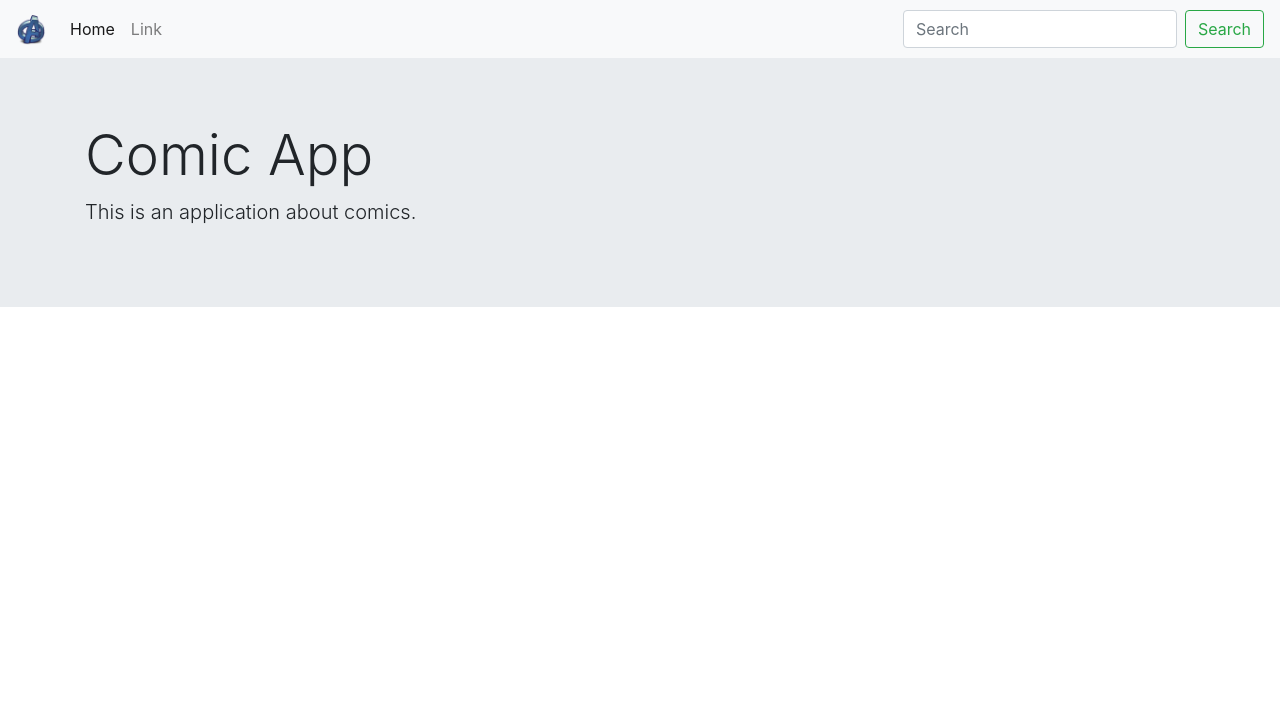
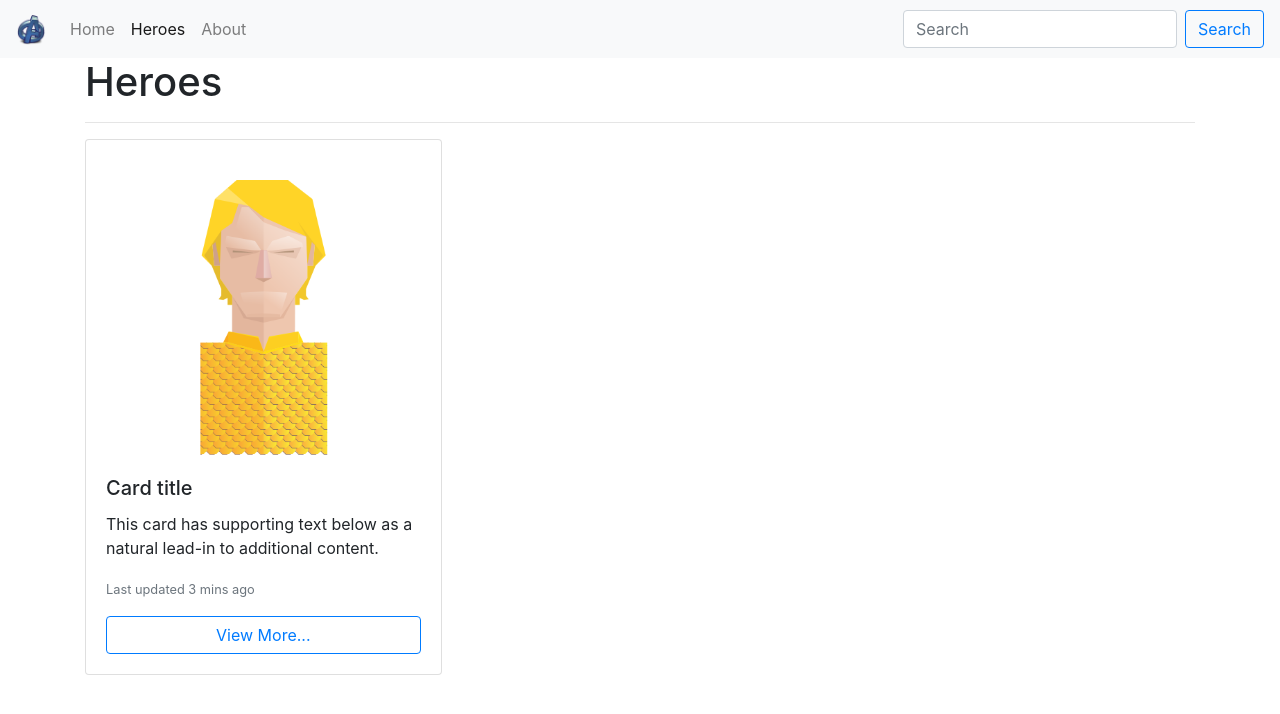
Before and after one commit to ArturoLozanoRdz/heroes, an Angular app: page /heroes in a window 1280 px wide. Before the commit this address led to /home. Shown: the top 714 px of the page. Built offline with nearby package versions, Linux system fonts and the light colour scheme.

Commit message:
added routes and pages for heroes and about

```diff
--- a/src/app/app.routes.ts
+++ b/src/app/app.routes.ts
@@ -1,9 +1,12 @@
 import { RouterModule, Routes } from '@angular/router';
 import { HomeComponent } from './components/home/home.component';
+import { AboutComponent } from './components/about/about.component';
+import { HeroesComponent } from './components/heroes/heroes.component';
 
 const APP_ROUTES: Routes = [
     { path: 'home', component: HomeComponent},
-    { path: 'home', component: HomeComponent},
+    { path: 'about', component: AboutComponent},
+    { path: 'heroes', component: HeroesComponent},
     { path: '**', pathMatch: 'full', redirectTo: 'home'}
 ];
 
--- a/src/app/components/about/about.component.html
+++ b/src/app/components/about/about.component.html
@@ -1 +1,6 @@
-<p>about works!</p>
+
+<div class="container main-container animated fast fadeIn">
+    <h1>About</h1>
+    <hr>
+    <p>This is the page about comic heroes.</p>
+</div>
--- a/src/app/components/heroes/heroes.component.html
+++ b/src/app/components/heroes/heroes.component.html
@@ -1 +1,22 @@
-<p>heroes works!</p>
+
+<div class="container main-container animated fast fadeIn">
+
+    <h1>Heroes</h1>
+
+    <hr>
+
+    <div class="card-columns">
+
+        <div class="card">
+            <img src="assets/img/aquaman.png" class="card-img-top" alt="...">
+            <div class="card-body">
+                <h5 class="card-title">Card title</h5>
+                <p class="card-text">This card has supporting text below as a natural lead-in to additional content.</p>
+                <p class="card-text"><small class="text-muted">Last updated 3 mins ago</small></p>
+                <button type="button" class="btn btn-outline-primary btn-block">View More...</button>
+            </div>
+        </div>
+
+    </div>
+
+</div>
--- a/src/app/components/home/home.component.html
+++ b/src/app/components/home/home.component.html
@@ -1,5 +1,5 @@
 
-<div class="jumbotron jumbotron-fluid">
+<div class="container main-container jumbotron jumbotron-fluid fadeIn fast animated">
     <div class="container">
         <h1 class="display-4">Comic App</h1>
         <p class="lead">This is an application about comics.</p>
--- a/src/app/components/shared/navbar/navbar.component.html
+++ b/src/app/components/shared/navbar/navbar.component.html
@@ -1,7 +1,7 @@
 
 <nav class="navbar navbar-expand-lg navbar-light bg-light">
 
-        <a class="navbar-brand" href="#">
+        <a class="navbar-brand" [routerLink]="['home']">
             <img src="assets/img/A-64.png" width="30" height="30" alt="">
         </a>
 
@@ -11,16 +11,19 @@
 
         <div class="collapse navbar-collapse" id="navbarSupportedContent">
           <ul class="navbar-nav mr-auto">
-            <li class="nav-item active">
-              <a class="nav-link" href="#">Home</a>
+            <li class="nav-item" routerLinkActive="active">
+                <a class="nav-link" [routerLink]="['home']">Home</a>
             </li>
-            <li class="nav-item">
-              <a class="nav-link" href="#">Link</a>
+            <li class="nav-item" routerLinkActive="active">
+                <a class="nav-link" [routerLink]="['heroes']">Heroes</a>
+            </li>
+            <li class="nav-item" routerLinkActive="active">
+                <a class="nav-link" [routerLink]="['about']">About</a>
             </li>
           </ul>
           <form class="form-inline my-2 my-lg-0">
             <input class="form-control mr-sm-2" type="search" placeholder="Search" aria-label="Search">
-            <button class="btn btn-outline-success my-2 my-sm-0" type="submit">Search</button>
+            <button class="btn btn-outline-primary my-2 my-sm-0" type="submit">Search</button>
           </form>
         </div>
       </nav>
```
